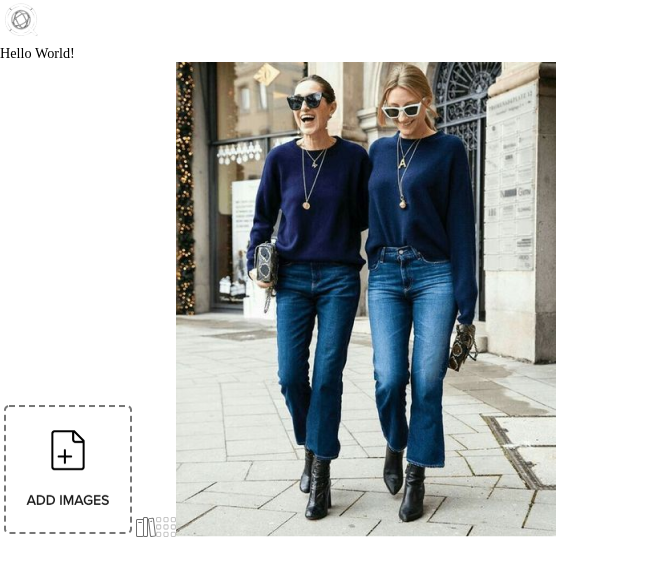
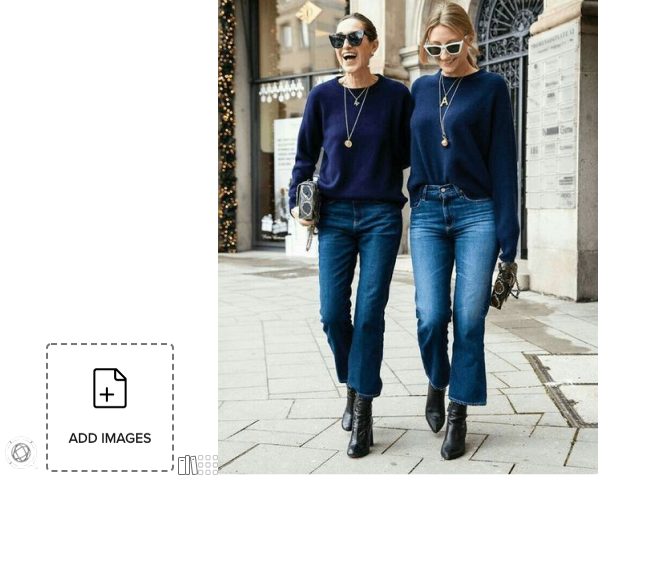
Before and after one commit to toreylittlefield/quadrant-basic-test-challenge, a React (Create React App) app in the folder client/: page / in a window 1280 px wide. Shown: the top 576 px of the page, without its empty margins (0-661 px from the left). Built offline with nearby package versions, Linux system fonts and the light colour scheme; a web font is replaced by a local one.

Commit message:
use semantic html for App.js

```diff
--- a/client/src/App.js
+++ b/client/src/App.js
@@ -4,10 +4,10 @@ import GlobalStyles from "ui/globalstyles";
 import MainPage from "screens/MainPage";
 
 const App = () => (
-  <div className="App">
+  <main className="App">
     <GlobalStyles />
     <MainPage />
-  </div>
+  </main>
 );
 
 export default App;
--- a/client/src/screens/MainPage.js
+++ b/client/src/screens/MainPage.js
@@ -10,14 +10,13 @@ import {
 import CroppedBootCutJeans from "assets/images/Cropped Boot Cut Jeans 1 1.png";
 
 const MainPage = () => (
-  <body>
+  <div>
     <GlobeIconSVG />
-    <header className="App-header">Hello World!</header>
     <FileUploadSVG />
     <LibraryIconSVG />
     <GridButtonIconSVG />
     <img alt="Cropped Boot Cut Jeans" src={CroppedBootCutJeans} />
-  </body>
+  </div>
 );
 
 export default MainPage;
```
